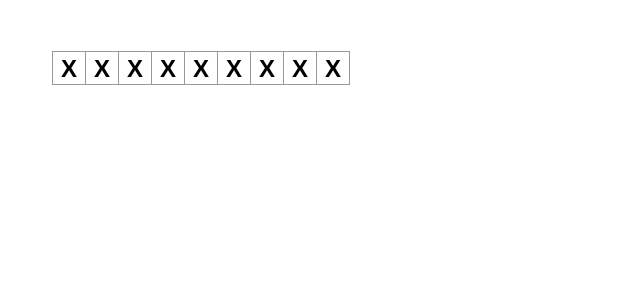
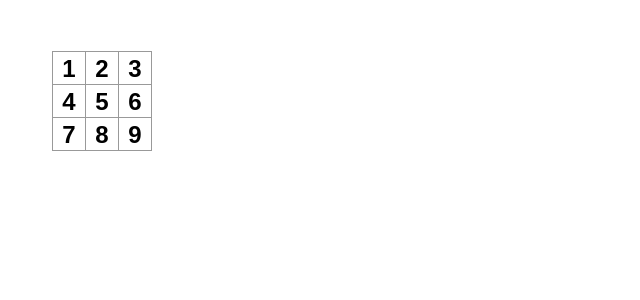
Before and after one commit to danielgai/my-react-app, a React (Vite) app: page / in a window 1280 px wide. Shown: the top 300 px of the page, without its empty margins (0-640 px from the left). Built offline with nearby package versions, Linux system fonts and the light colour scheme.

Commit message:
establish an actual, numbered grid

```diff
--- a/src/App.jsx
+++ b/src/App.jsx
@@ -5,16 +5,22 @@
 
 export default function Square() {
   return(
-  <>
-   <button className="square">X</button>
-   <button className="square">X</button>
-   <button className="square">X</button>
-   <button className="square">X</button>
-   <button className="square">X</button>
-   <button className="square">X</button>
-   <button className="square">X</button>
-   <button className="square">X</button>
-   <button className="square">X</button>
+    <>
+    <div className="board-row">
+      <button className="square">1</button>
+      <button className="square">2</button>
+      <button className="square">3</button>
+    </div>
+    <div className="board-row">
+      <button className="square">4</button>
+      <button className="square">5</button>
+      <button className="square">6</button>
+    </div>
+    <div className="board-row">
+      <button className="square">7</button>
+      <button className="square">8</button>
+      <button className="square">9</button>
+    </div>
   </>
   );
 }
```
